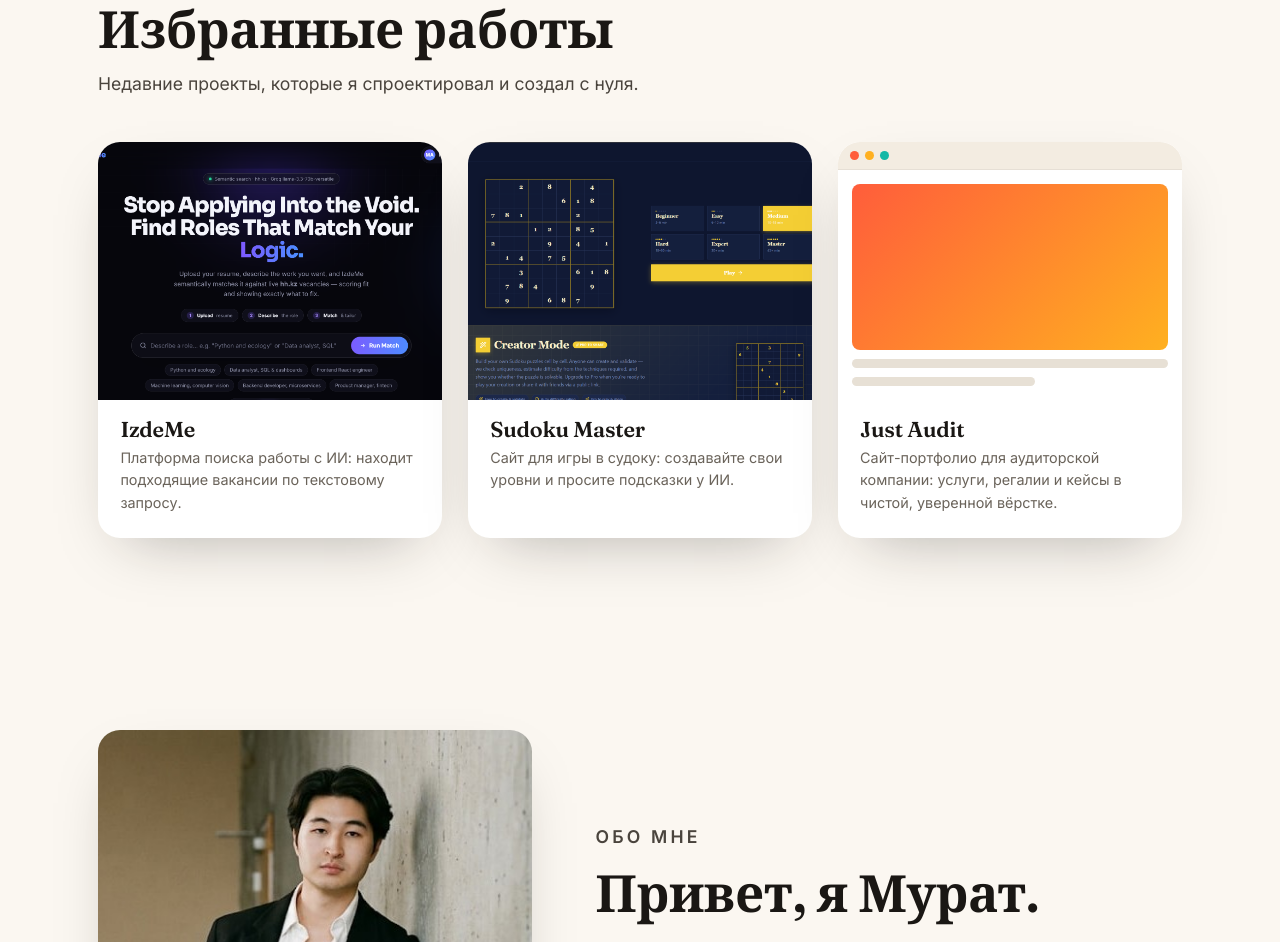
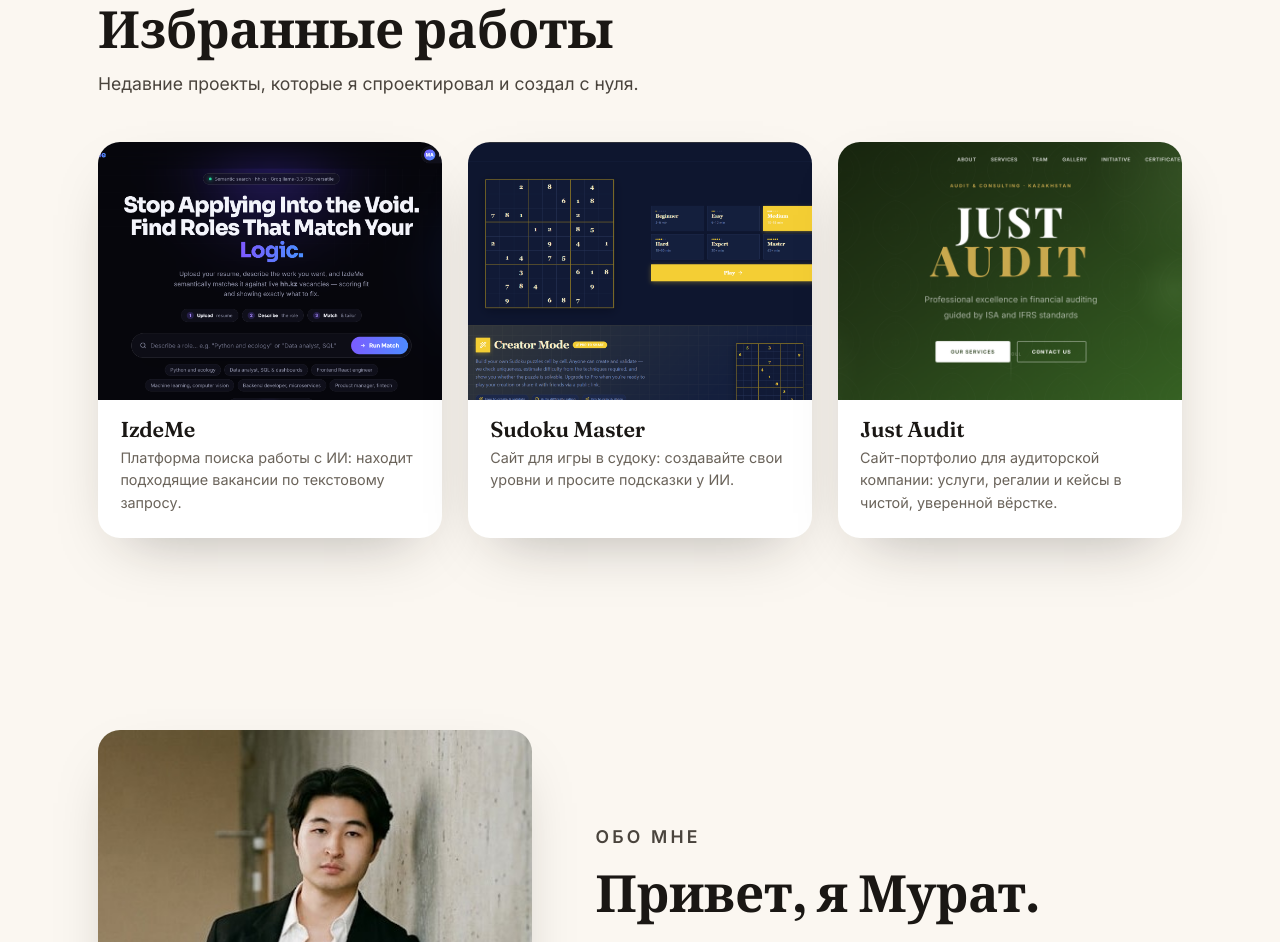
Before and after one commit to Matol03/murat-craft-v2, a website: page index.html in a window 1280 px wide. Shown: the part 2091-3033 px from the top of the page. Drawn offline with Linux system fonts and the light colour scheme.

Commit message:
Just Audit card: use just.png screenshot from dayana-design-ru
Co-Authored-By: Claude Opus 4.8 <noreply@anthropic.com>

```diff
--- a/index.html
+++ b/index.html
@@ -208,14 +208,7 @@
 
       <a class="work-card work-card--coral" href="https://just-audit.vercel.app/" target="_blank" rel="noopener noreferrer">
         <div class="work-card__shot">
-          <div class="mock" aria-hidden="true">
-            <div class="mock__bar"><i></i><i></i><i></i></div>
-            <div class="mock__screen">
-              <span class="mock__hero"></span>
-              <span class="mock__line"></span>
-              <span class="mock__line mock__line--sm"></span>
-            </div>
-          </div>
+          <img src="assets/just.png?v=1" alt="Just Audit — сайт-портфолио аудиторской компании" loading="lazy" onerror="this.classList.add('placeholder')" />
         </div>
         <div class="work-card__meta">
           <h3>Just Audit</h3>
```
Also changed, not shown: assets/just.png (added).
